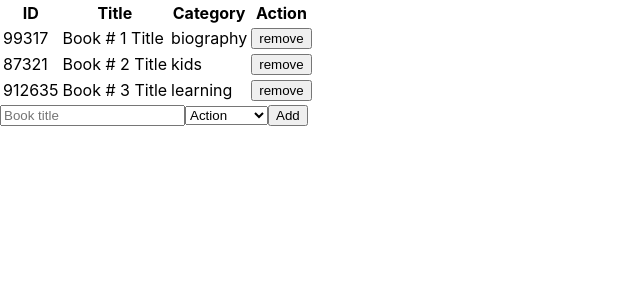
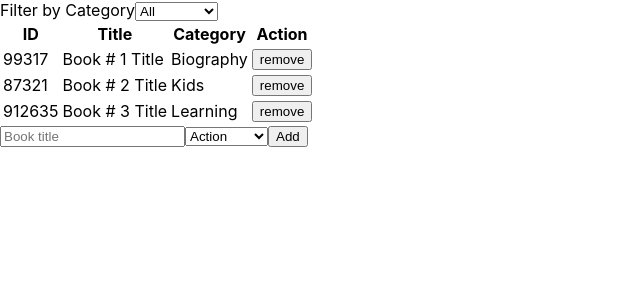
Before and after one commit to AndresFMoya/react-bookstore, a React (Create React App) app: page / in a window 1280 px wide. Shown: the top 300 px of the page, without its empty margins (0-640 px from the left). Built offline with nearby package versions, Linux system fonts and the light colour scheme.

Commit message:
feat: render CategoryFilter in the BooksList component

```diff
--- a/src/actions/index.js
+++ b/src/actions/index.js
@@ -1,3 +1,3 @@
 export const createBook = book => ({ type: 'CREATE_BOOK', book });
 export const removeBook = book => ({ type: 'REMOVE_BOOK', book });
-export const filterBook = (filter) => ({ type: 'CHANGE_FILTER', filter });
+export const filterBook = filter => ({ type: 'CHANGE_FILTER', filter });
--- a/src/components/CategoryFilter.js
+++ b/src/components/CategoryFilter.js
@@ -18,7 +18,7 @@ const CategoryFilter = (props) => {
       Filter by Category
       <select value={filter} onChange={handleFilterChange}>
         <option value="All">All</option>
-        { categories.map((category) => (
+        { categories.map(category => (
           <option value={category} key={category}>
             {category}
           </option>
@@ -37,7 +37,7 @@ CategoryFilter.defaultProps = {
   filter: 'All',
 };
 
-const mapDispatchToProps = (dispatch) => ({ filterBook: (filter) => dispatch(filterBook(filter)) });
-const mapStateToProps = (state) => ({ filter: state.filter });
+const mapDispatchToProps = dispatch => ({ filterBook: filter => dispatch(filterBook(filter)) });
+const mapStateToProps = state => ({ filter: state.filter });
 
 export default connect(mapStateToProps, mapDispatchToProps)(CategoryFilter);
--- a/src/containers/BooksList.js
+++ b/src/containers/BooksList.js
@@ -3,15 +3,18 @@ import { connect } from 'react-redux';
 import PropTypes from 'prop-types';
 import Book from '../components/Book';
 import { removeBook } from '../actions';
+import CategoryFilter from '../components/CategoryFilter';
 
 const BooksList = (props) => {
-  const { books, removeBook } = props;
+  const { books, removeBook, filter } = props;
 
   const handleRemoveBook = (book) => {
     removeBook(book);
   };
 
   return (
+    <div>
+      <CategoryFilter />
       <table className="books-list">
         <thead>
           <tr>
@@ -22,7 +25,7 @@ const BooksList = (props) => {
           </tr>
         </thead>
         <tbody>
-        { books.map(book => (
+          { books.filter(book => (filter === 'All' || book.category === filter)).map(book => (
             <Book
               book={book}
               key={book.id}
@@ -31,12 +34,14 @@ const BooksList = (props) => {
           ))}
         </tbody>
       </table>
+    </div>
   );
 };
 
 BooksList.propTypes = {
   books: PropTypes.arrayOf(PropTypes.object),
   removeBook: PropTypes.func,
+  filter: PropTypes.string.isRequired,
 };
 
 BooksList.defaultProps = {
@@ -44,6 +49,6 @@ BooksList.defaultProps = {
   removeBook: null,
 };
 
-const mapStateToProps = state => ({ books: state.books });
+const mapStateToProps = state => ({ books: state.books, filter: state.filter });
 const mapDispatchToProps = dispatch => ({ removeBook: book => dispatch(removeBook(book)) });
 export default connect(mapStateToProps, mapDispatchToProps)(BooksList);
--- a/src/index.js
+++ b/src/index.js
@@ -9,9 +9,9 @@ import randomId from './components/randomId';
 
 const INITIAL_STATE = {
   books: [
-    { id: randomId(), title: 'Book # 1 Title', category: 'biography' },
-    { id: randomId(), title: 'Book # 2 Title', category: 'kids' },
-    { id: randomId(), title: 'Book # 3 Title', category: 'learning' },
+    { id: randomId(), title: 'Book # 1 Title', category: 'Biography' },
+    { id: randomId(), title: 'Book # 2 Title', category: 'Kids' },
+    { id: randomId(), title: 'Book # 3 Title', category: 'Learning' },
   ],
   filter: 'All',
 };
```
Lines whose indentation alone changed are shown as unchanged.
